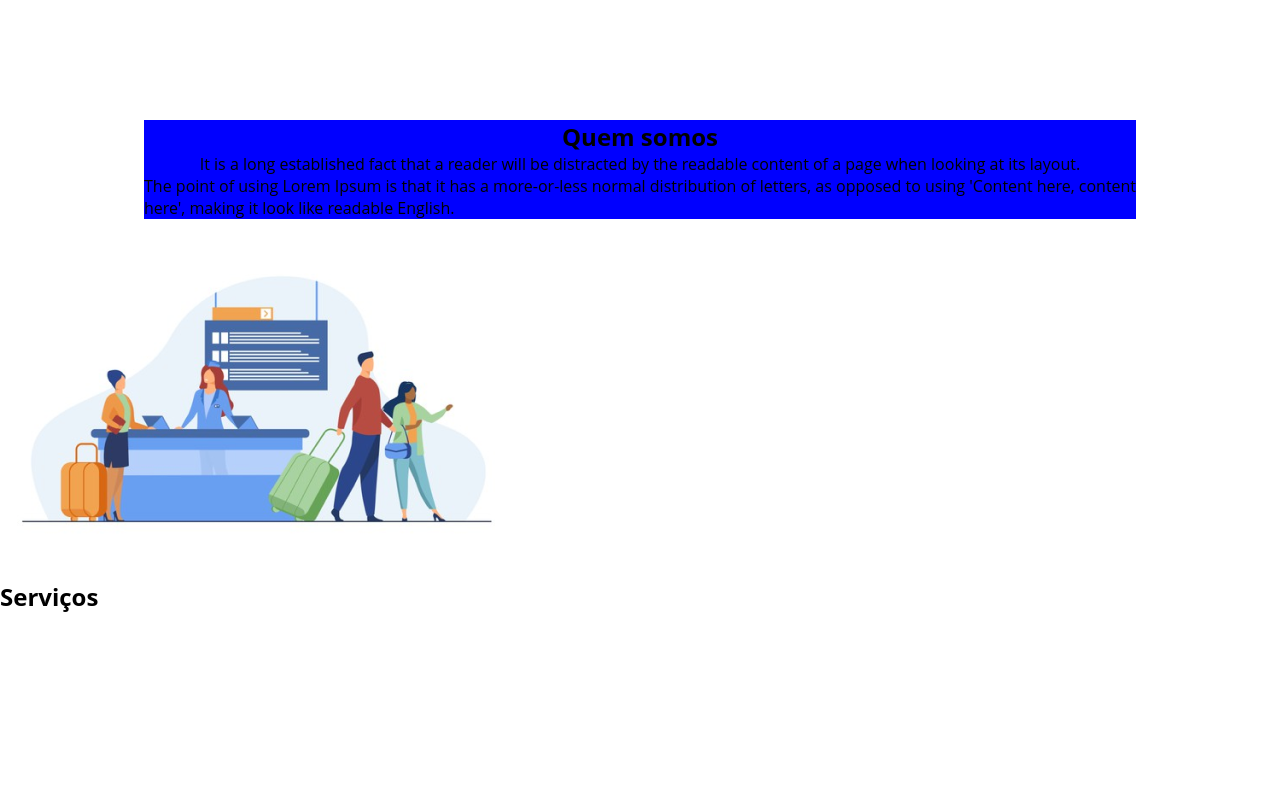
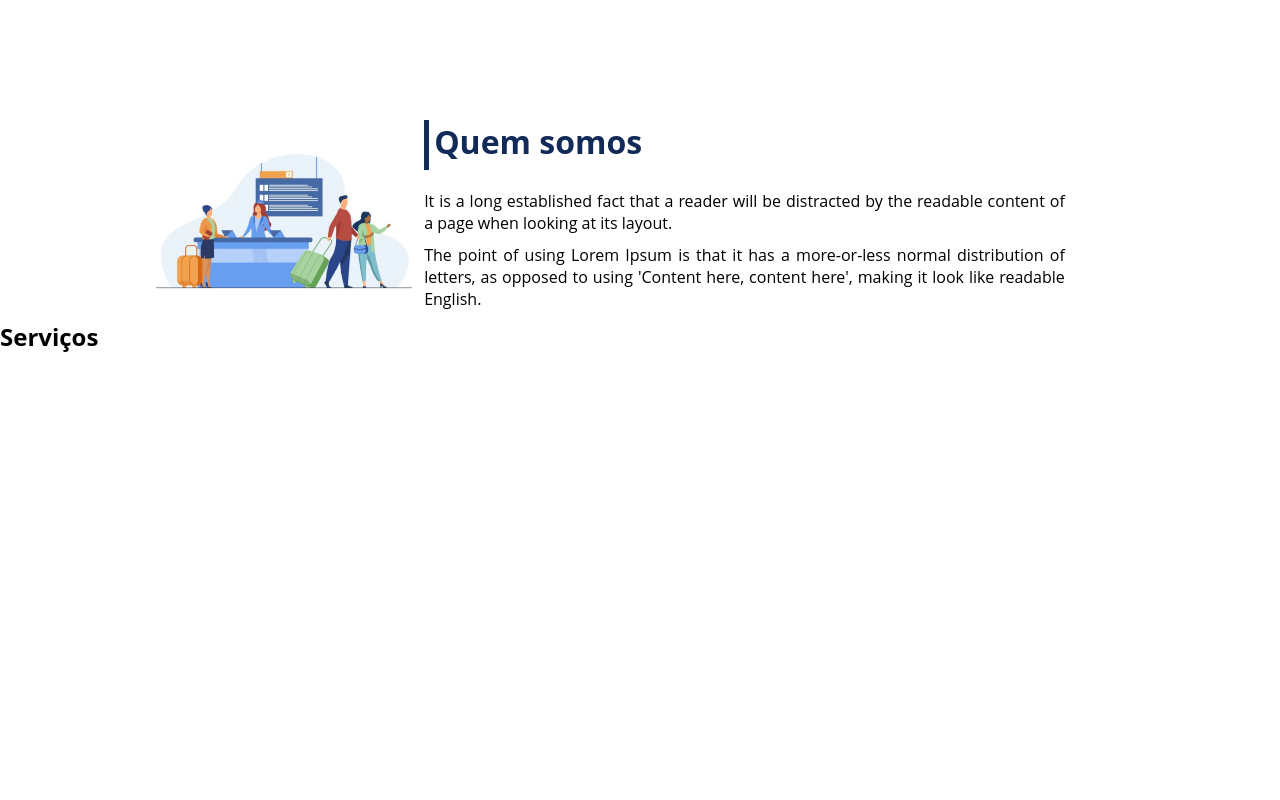
Before and after one commit to Vivian-Santana/DIO-Projeto-flexbox, a plain HTML site: page index.html in a window 1280 px wide. Shown: the part 780-1580 px from the top of the page. Drawn offline with Linux system fonts and the light colour scheme; a web font is replaced by a local one.

Commit message:
primeiro commit

```diff
--- a/index.html
+++ b/index.html
@@ -32,16 +32,17 @@
         </div>
     </div>
 
-    <div>
-        <div class="flex-container column" id="quem-somos">
+    <div class="flex-container" id="quem-somos">
+
+        <div>
+            <img src="./images/1-quem-somos.png" alt="balcão de atendimento">
+        </div>
+
+        <div>
             <h2>Quem somos</h2>
             <p>It is a long established fact that a reader will be distracted by the readable content of a page when looking at its layout. </p>
             <p>The point of using Lorem Ipsum is that it has a more-or-less normal distribution of letters, as opposed to using 'Content here, content here', making it look like readable English.</p>
 
-        </div>
-
-        <div>
-            <img src="./images/1-quem-somos.png" alt="balcão de atendimento">
         </div>
 
     </div>
--- a/style.css
+++ b/style.css
@@ -10,6 +10,11 @@ ul{
 
 ul li a{
     text-decoration: none;
+}
+
+div img{
+    display: block;
+    width: 100%;
 }
 
 .flex-container{
@@ -75,15 +80,28 @@ header .menu{
 }
 
 #quem-somos{
-
     text-align: justify;
     align-items: center;
     justify-content: space-between;
-    flex-flow: row wrap;
-    flex-direction: column;
-    background-color: blue;
 }
 
-.column{
-    min-width: 50%;
+#quem-somos h2{
+    font-size: 32px;
+    color: #122A57;
+    display: flex;
+    margin-bottom: 20px;
 }
+
+#quem-somos h2::before{
+    content: " ";
+    height: 50px;
+    width: 5px;
+    margin-right: 5px;
+    background-color: #122A57;
+    position: relative;
+}
+
+#quem-somos p{
+    margin-bottom: 10px;
+    width: 90%;
+}
```
